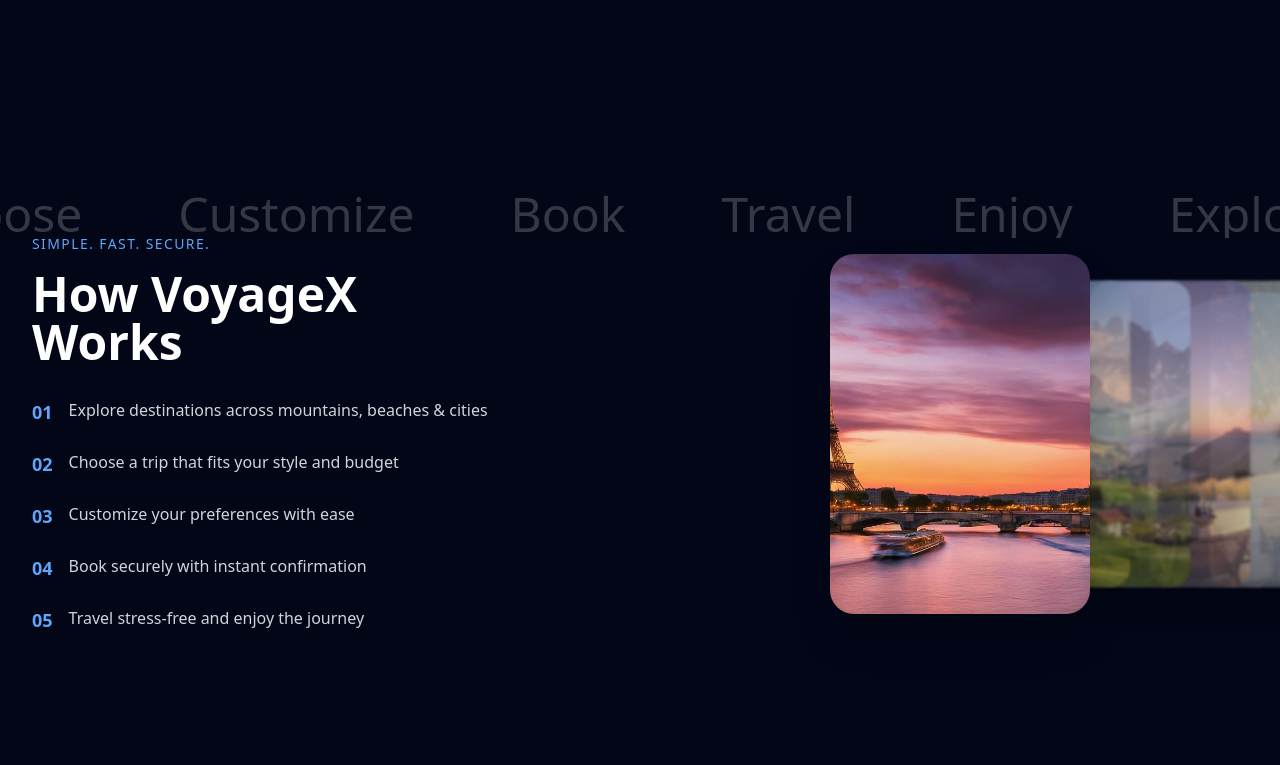
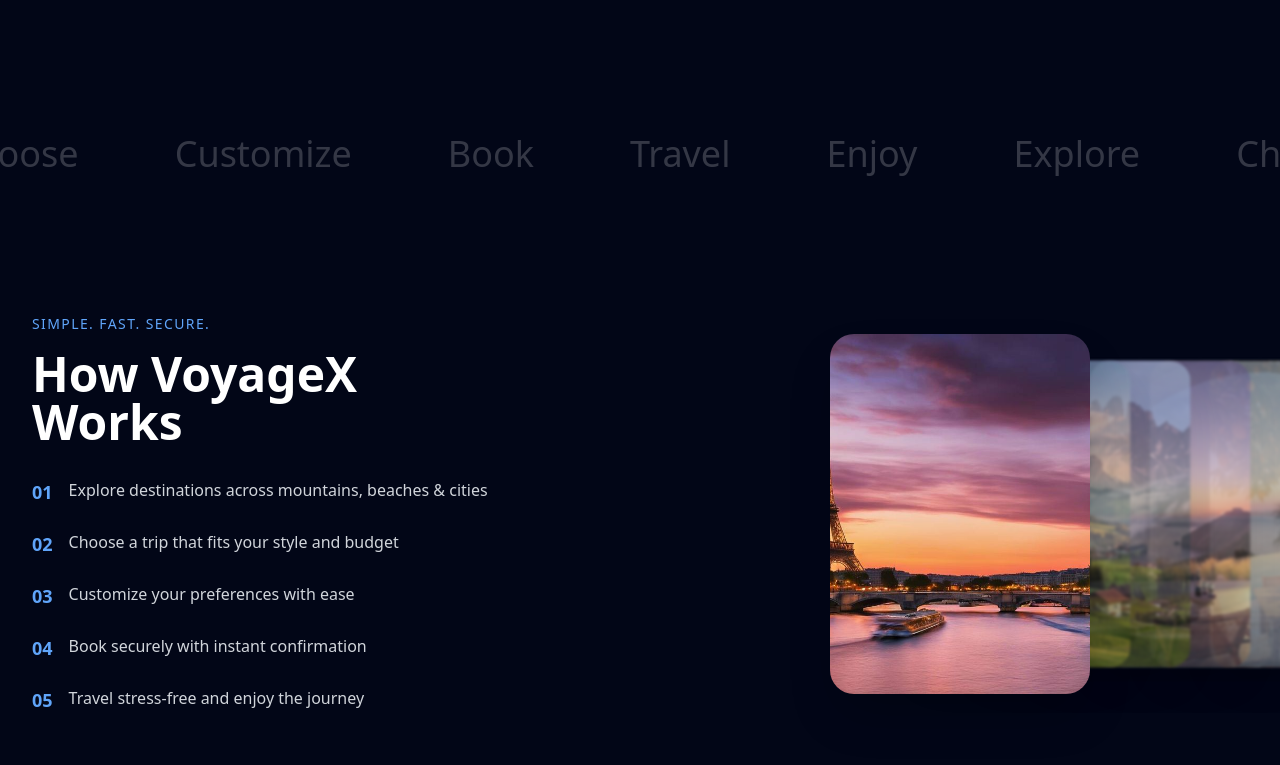
Before and after one commit to rlrakshita123/VoyageX, a React (Vite) app in the folder frontend/: page / in a window 1280 px wide. Shown: the part 1415-2180 px from the top of the page. Built offline with nearby package versions, Linux system fonts and the light colour scheme.

Commit message:
updated how it works section

```diff
--- a/frontend/src/components/HowItWorks.jsx
+++ b/frontend/src/components/HowItWorks.jsx
@@ -11,14 +11,6 @@
     "/images/float7.jpg",
   ];
 
-  const stepsText = [
-    "Explore Destinations",
-    "Choose Your Trip",
-    "Customize Preferences",
-    "Book Securely",
-    "Travel & Enjoy",
-  ];
-
   const [active, setActive] = useState(0);
 
   useEffect(() => {
@@ -30,18 +22,32 @@
   }, []);
 
   return (
-   <section className="relative min-h-[85vh] bg-[#020617] text-white overflow-hidden flex items-center">
+    <section className="bg-[#020617] text-white overflow-hidden">
 
-  {/* Background scrolling text */}
-  <div className="absolute top-24 w-full overflow-hidden opacity-20">
-    <div className="flex gap-24 w-max animate-scroll-x text-5xl font-medium">
-      {["Explore", "Choose", "Customize", "Book", "Travel", "Enjoy",
-        "Explore", "Choose", "Customize", "Book", "Travel", "Enjoy"].map((t, i) => (
+      {/* TOP SCROLLING TEXT STRIP */}
+      <div className="w-full overflow-hidden py-10">
+        <div className="flex gap-24 w-max animate-scroll-x text-4xl font-medium text-white/20 px-8">
+          {[
+            "Explore",
+            "Choose",
+            "Customize",
+            "Book",
+            "Travel",
+            "Enjoy",
+            "Explore",
+            "Choose",
+            "Customize",
+            "Book",
+            "Travel",
+            "Enjoy",
+          ].map((t, i) => (
             <span key={i}>{t}</span>
           ))}
         </div>
       </div>
 
+      {/* MAIN CONTENT */}
+      <div className="relative min-h-[75vh] flex items-center">
         <div className="relative z-10 max-w-7xl mx-auto px-8 w-full grid grid-cols-1 md:grid-cols-2 gap-16 items-center">
 
           {/* LEFT TEXT SECTION */}
@@ -77,7 +83,7 @@
             </div>
           </div>
 
-    {/* RIGHT IMAGE POPPING SECTION (UNCHANGED LOGIC) */}
+          {/* RIGHT IMAGE POPPING SECTION */}
           <div className="relative h-[420px] flex items-center justify-center">
             {images.map((img, index) => {
               const position = (index - active + images.length) % images.length;
@@ -102,8 +108,8 @@
           </div>
 
         </div>
+      </div>
     </section>
-
   );
 };
 
```
Lines whose indentation alone changed are shown as unchanged.
